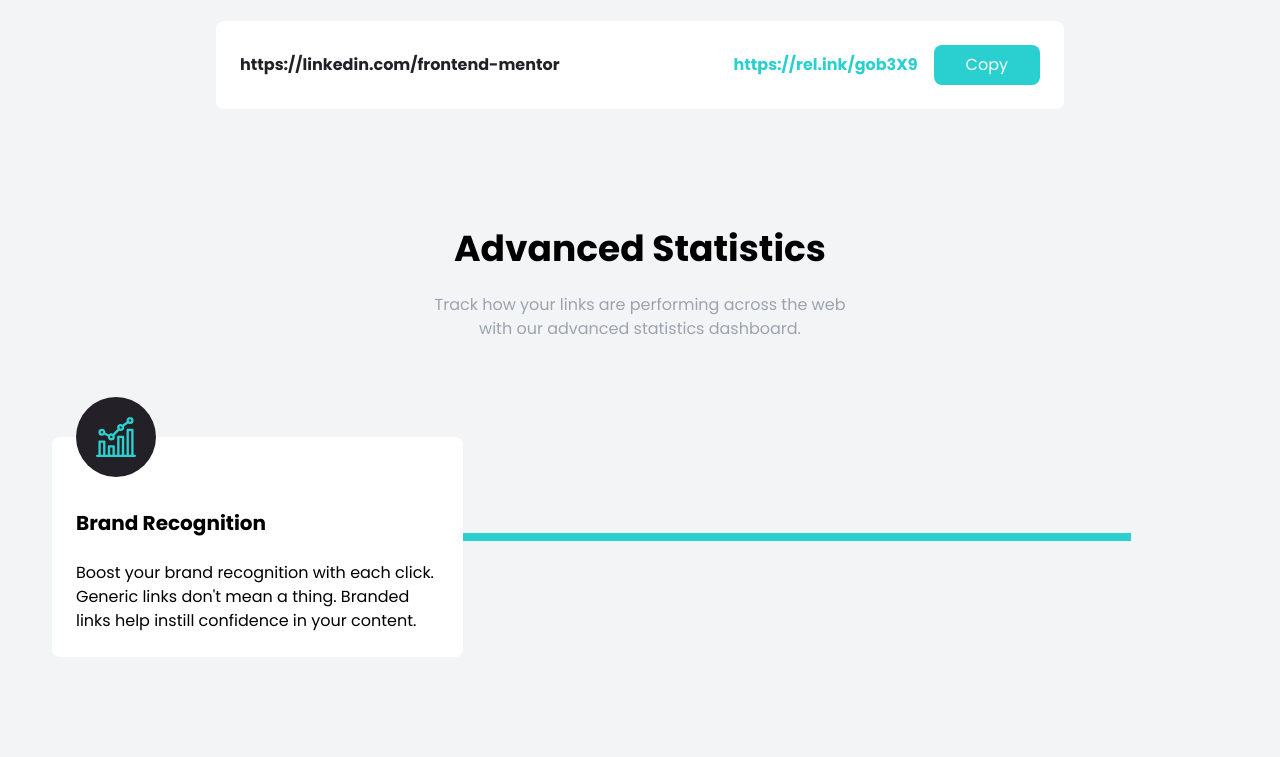
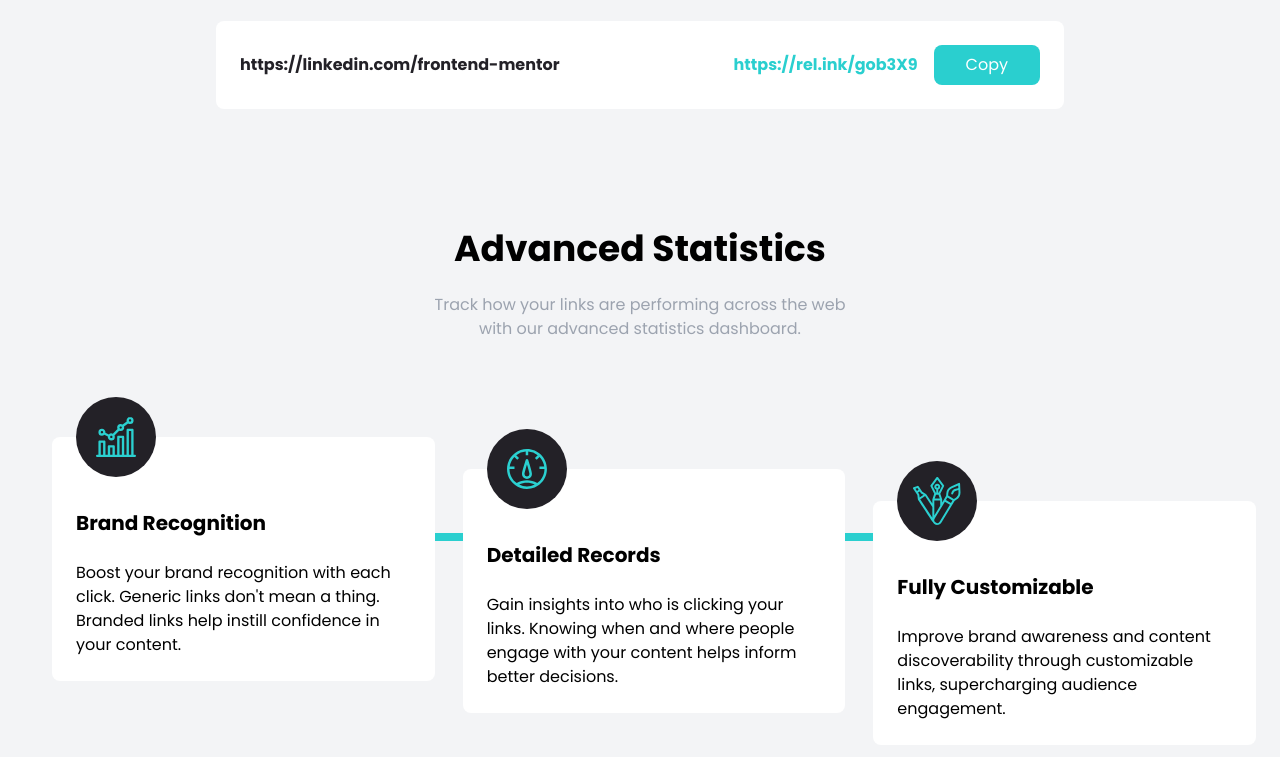
Before and after one commit to eddyK15501/shortly-tailwindcss, a website: page index.html in a window 1280 px wide. Shown: the part 1207-1964 px from the top of the page. Drawn offline with Linux system fonts and the light colour scheme.

Commit message:
features-item second/third containers added

```diff
--- a/index.html
+++ b/index.html
@@ -192,6 +192,52 @@
             mean a thing. Branded links help instill confidence in your content.
           </p>
         </div>
+        <div
+          class="relative flex flex-col mt-24 p-6 space-y-6 bg-white rounded-lg md:mt-8 md:w-1/3"
+        >
+          <div class="absolute -ml-10 left-1/2 -top-10 md:left-16">
+            <div
+              class="flex items-center justify-center w-20 h-20 p-4 rounded-full bg-veryDarkViolet"
+            >
+              <img
+                src="images/icon-detailed-records.svg"
+                alt="brand-recognition"
+              />
+            </div>
+          </div>
+          <h5
+            class="pt-6 text-xl font-bold text-center capitalize md:text-left"
+          >
+            Detailed records
+          </h5>
+          <p class="text-center text-gray-40 md:text-left">
+            Gain insights into who is clicking your links. Knowing when and
+            where people engage with your content helps inform better decisions.
+          </p>
+        </div>
+        <div
+          class="relative flex flex-col mt-24 p-6 space-y-6 bg-white rounded-lg md:mt-16 md:w-1/3"
+        >
+          <div class="absolute -ml-10 left-1/2 -top-10 md:left-16">
+            <div
+              class="flex items-center justify-center w-20 h-20 p-4 rounded-full bg-veryDarkViolet"
+            >
+              <img
+                src="images/icon-fully-customizable.svg"
+                alt="brand-recognition"
+              />
+            </div>
+          </div>
+          <h5
+            class="pt-6 text-xl font-bold text-center capitalize md:text-left"
+          >
+            Fully Customizable
+          </h5>
+          <p class="text-center text-gray-40 md:text-left">
+            Improve brand awareness and content discoverability through
+            customizable links, supercharging audience engagement.
+          </p>
+        </div>
       </div>
     </section>
     <script src="js/script.js"></script>
```
Also changed, not shown: css/style.css.
